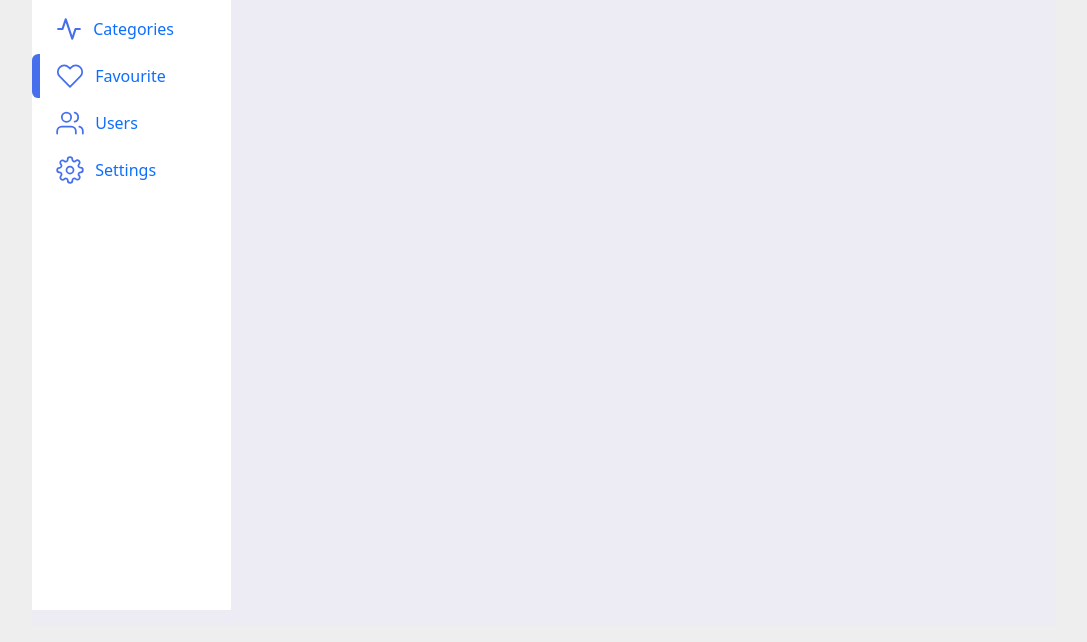
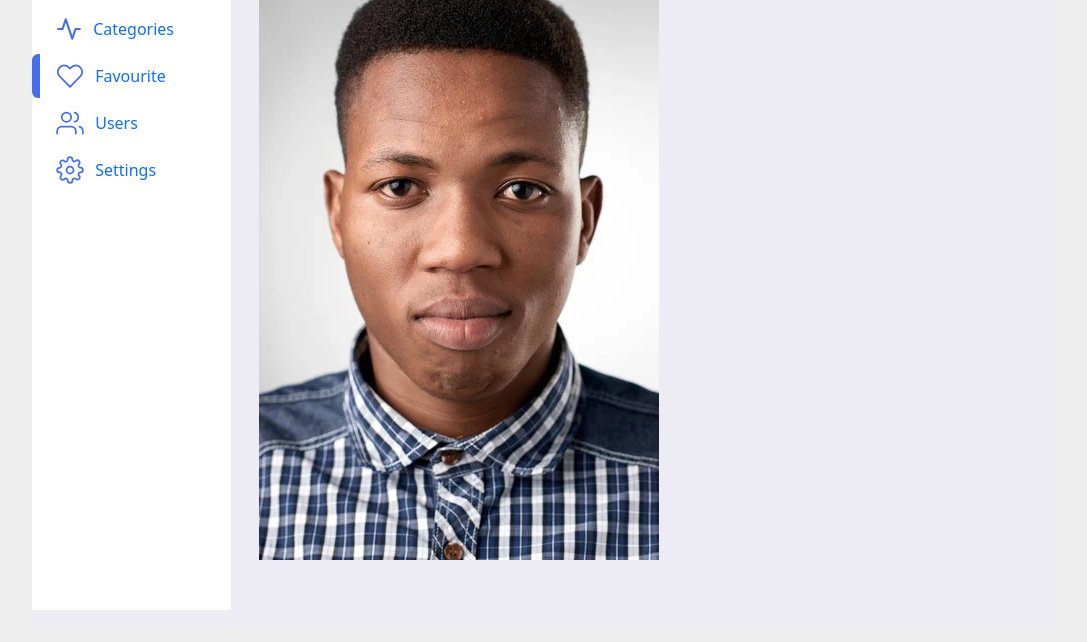
Before and after one commit to Chrispychrisx/car-hub, a plain HTML site: page profile.html in a window 1280 px wide. Shown: the part 158-800 px from the top of the page, without its empty margins (96-1183 px from the left). Drawn offline with Linux system fonts and the light colour scheme.

Commit message:
Modified all pages

```diff
--- a/profile.html
+++ b/profile.html
@@ -1,7 +1,7 @@
 <!DOCTYPE html>
 <html lang="en">
 <head>
-    <title>Profile Page</title>
+    <title>Car Hub</title>
     <link rel="icon" href="images/car14.jpg" type="image/x-icon">
     <link rel="stylesheet" href="styles/styles.css" type="text/css">
     <link rel="stylesheet" href="bootstrap/css/bootstrap.min.css">
@@ -98,6 +98,7 @@
         <!-- RIGHT SIDE -->
         <section class="content light">
             <h2 style="text-align: center;">Profile</h2>
+            <img class="img_pro" src="images/imgg.webp">
 
         </section>
         <!-- RIGHT SIDE -->
--- /dev/null
+++ b/scripts/profile.js
@@ -0,0 +1 @@
+$
--- a/styles/styles.css
+++ b/styles/styles.css
@@ -344,4 +344,6 @@ a {
         margin: auto;
         object-fit: fill;
     }
+
+
 }
```
Also changed, not shown: images/imgg.webp (added), styles/profile.css (added).
